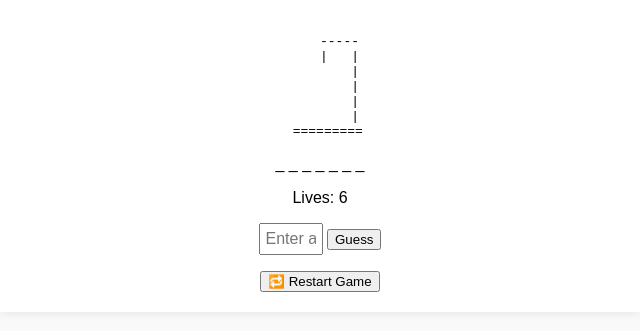
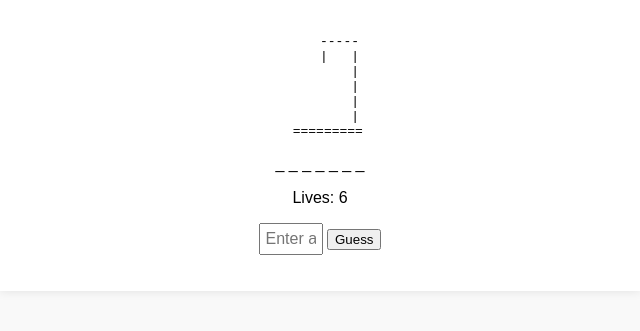
Before and after one commit to mastergreyhat/100DaysOfPython, a plain HTML site: page docs/index.html in a window 1280 px wide. Shown: the part 131-462 px from the top of the page, without its empty margins (320-960 px from the left). Drawn offline with Linux system fonts and the light colour scheme.

Commit message:
Update index.html

```diff
--- a/docs/index.html
+++ b/docs/index.html
@@ -15,7 +15,6 @@
     <input type="text" id="guess-input" maxlength="1" placeholder="Enter a letter" />
     <button onclick="makeGuess()">Guess</button>
     <p id="message"></p>
-    <button onclick="restartGame()">🔁 Restart Game</button>
   </div>
   <script src="script.js"></script>
 </body>
```
